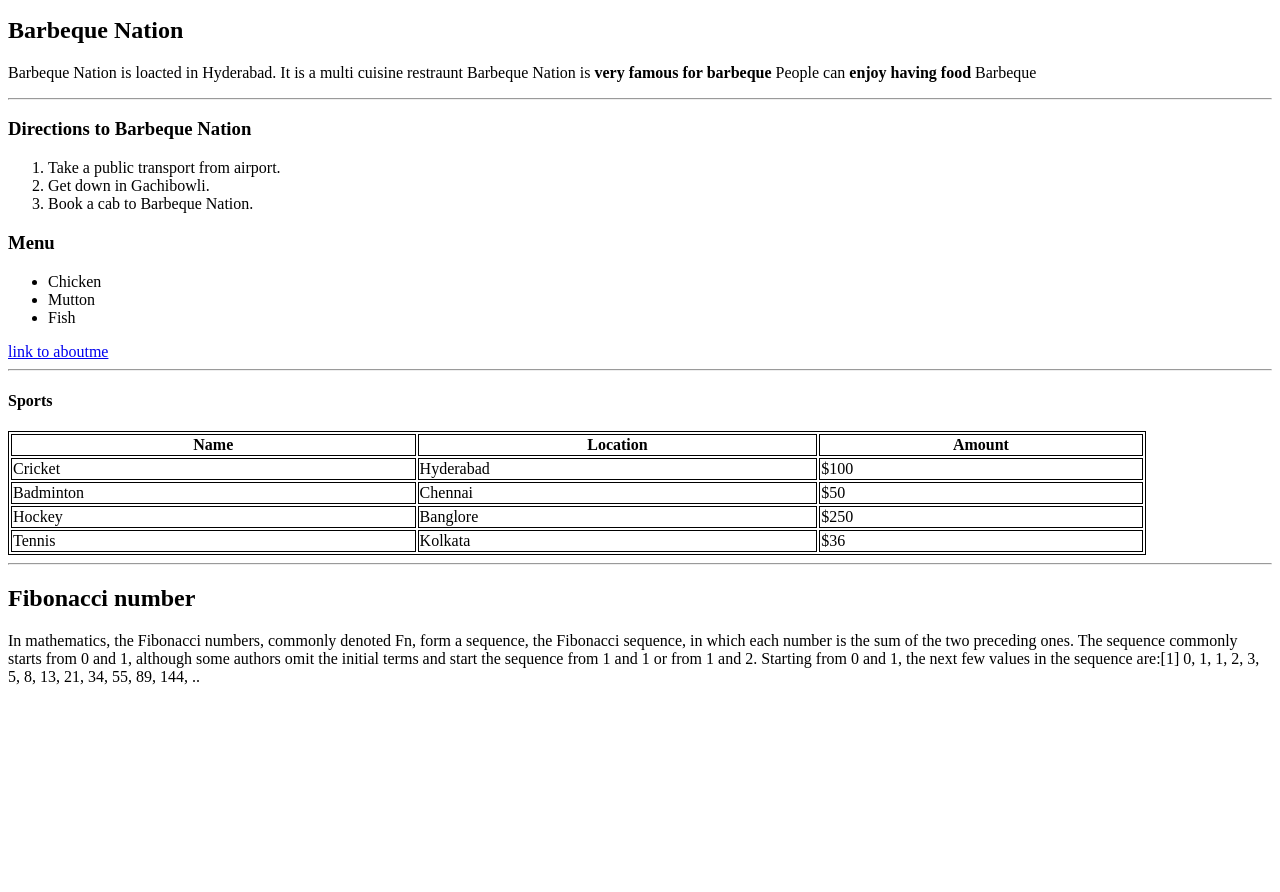
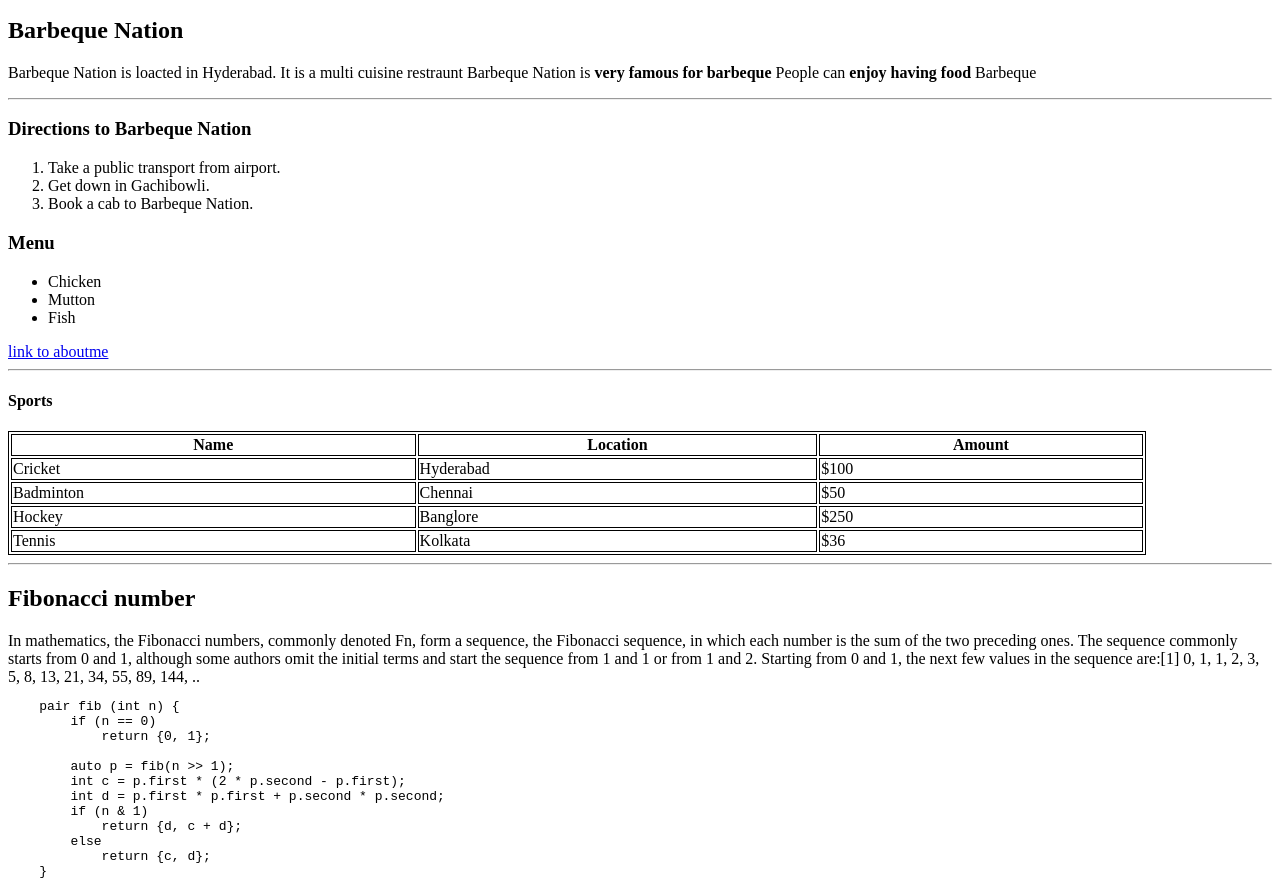
Before and after one commit to 44-563-Web-Apps-S22/webapps-s22-assignment-3-AkankshaReddy12, a plain HTML site: page index.html in a window 1280 px wide. Shown: the part 101-993 px from the top of the page. Before the commit the page ends 800 px from the top, so only its background shows below. Drawn offline with Linux system fonts and the light colour scheme.

Commit message:
Update index.html

```diff
--- a/index.html
+++ b/index.html
@@ -69,5 +69,19 @@
 <blockqoute>In mathematics, the Fibonacci numbers, commonly denoted Fn, form a sequence, the Fibonacci sequence, in which each number is the sum of the two preceding ones. The sequence commonly starts from 0 and 1, although some authors omit the initial terms and start the sequence from 1 and 1 or from 1 and 2. Starting from 0 and 1, the next few values in the sequence are:[1]
 
     0, 1, 1, 2, 3, 5, 8, 13, 21, 34, 55, 89, 144, ..
+    <a href="https://en.wikipedia.org/wiki/Fibonacci_number"><source></a></blockqoute>
 
-</blockqoute>
+<pre>
+    pair<int, int> fib (int n) {
+        if (n == 0)
+            return {0, 1};
+
+        auto p = fib(n >> 1);
+        int c = p.first * (2 * p.second - p.first);
+        int d = p.first * p.first + p.second * p.second;
+        if (n & 1)
+            return {d, c + d};
+        else
+            return {c, d};
+    }
+</pre>
```
